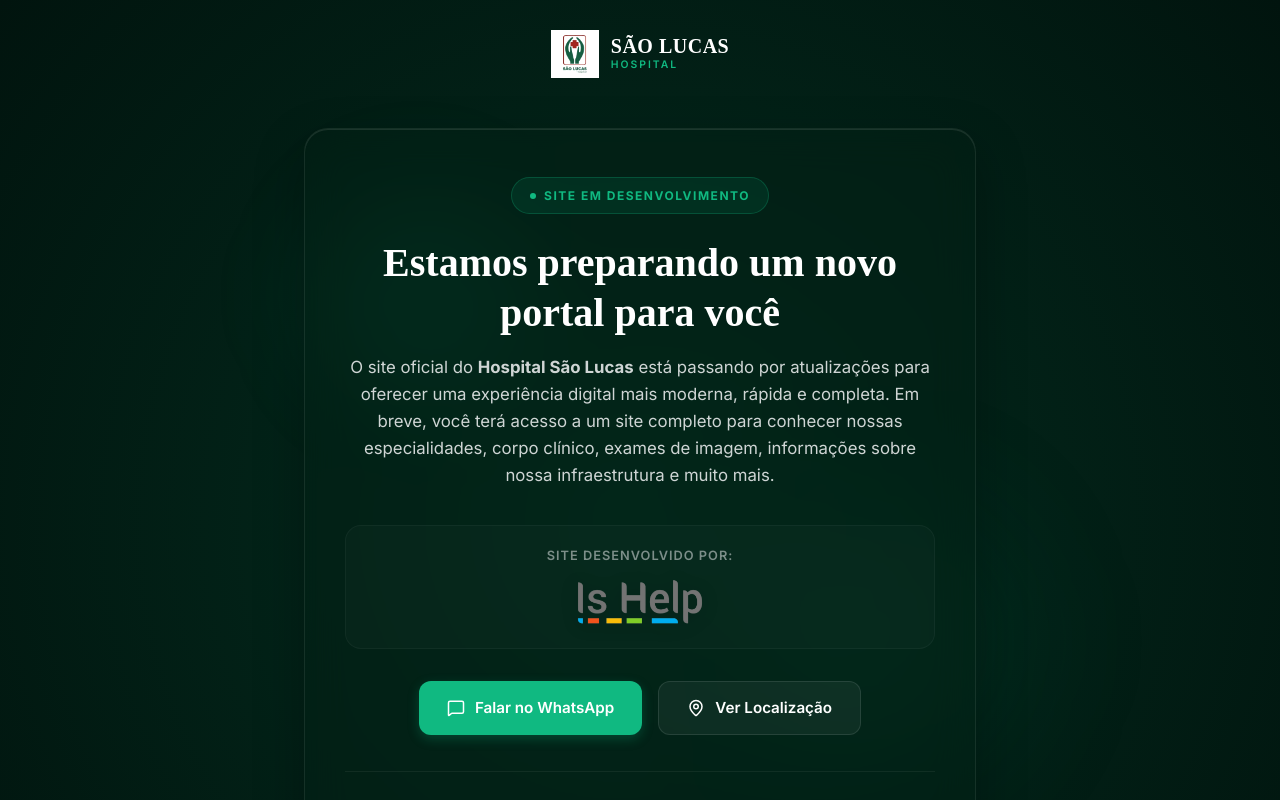
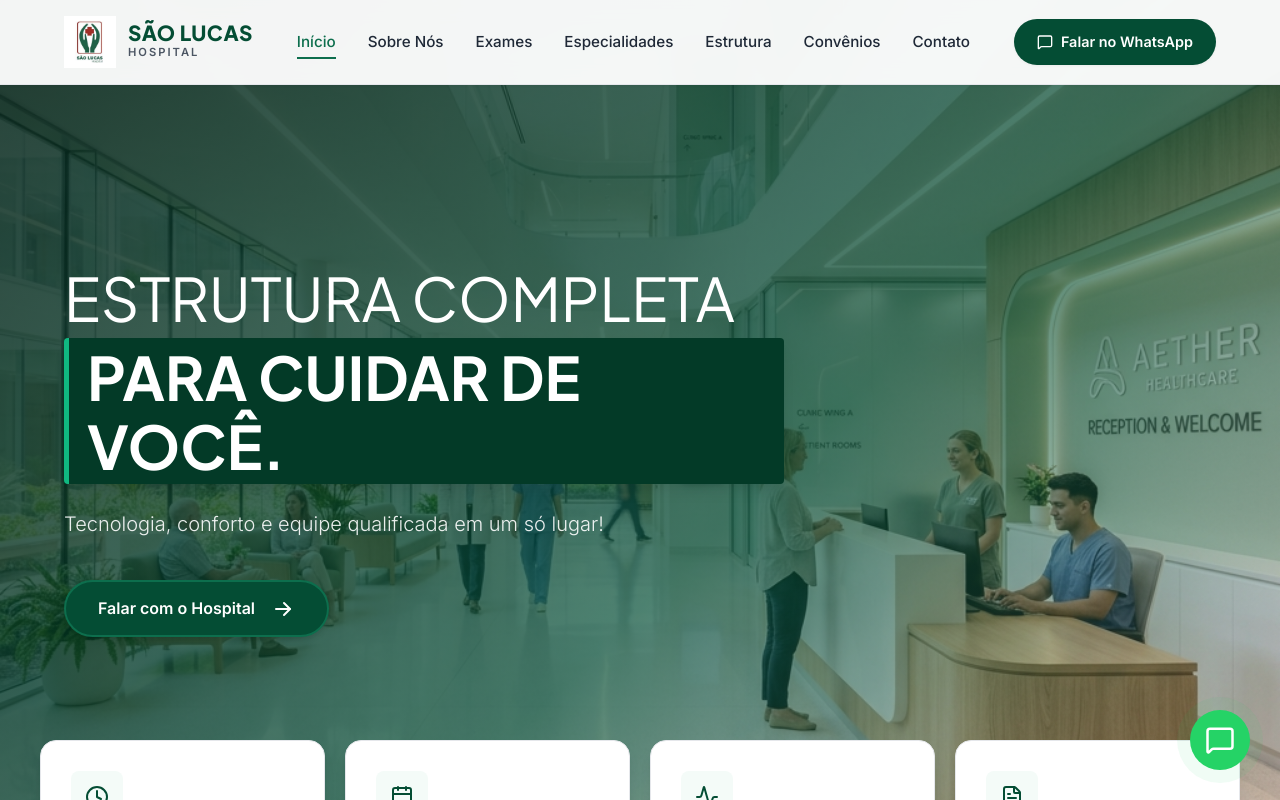
Before and after one commit to ishelp-lab/hsl, a React (Vite) app: page / in a window 1280 px wide. Shown: the top 800 px of the page. Built offline with nearby package versions, Linux system fonts and the light colour scheme.

Commit message:
Configura branch staging para exibir o site completo

```diff
--- a/src/App.jsx
+++ b/src/App.jsx
@@ -1,7 +1,7 @@
-import DevPage from './DevPage.jsx'
+import HomePage from './HomePage.jsx'
 
 function App() {
-  return <DevPage />
+  return <HomePage />
 }
 
 export default App
```
